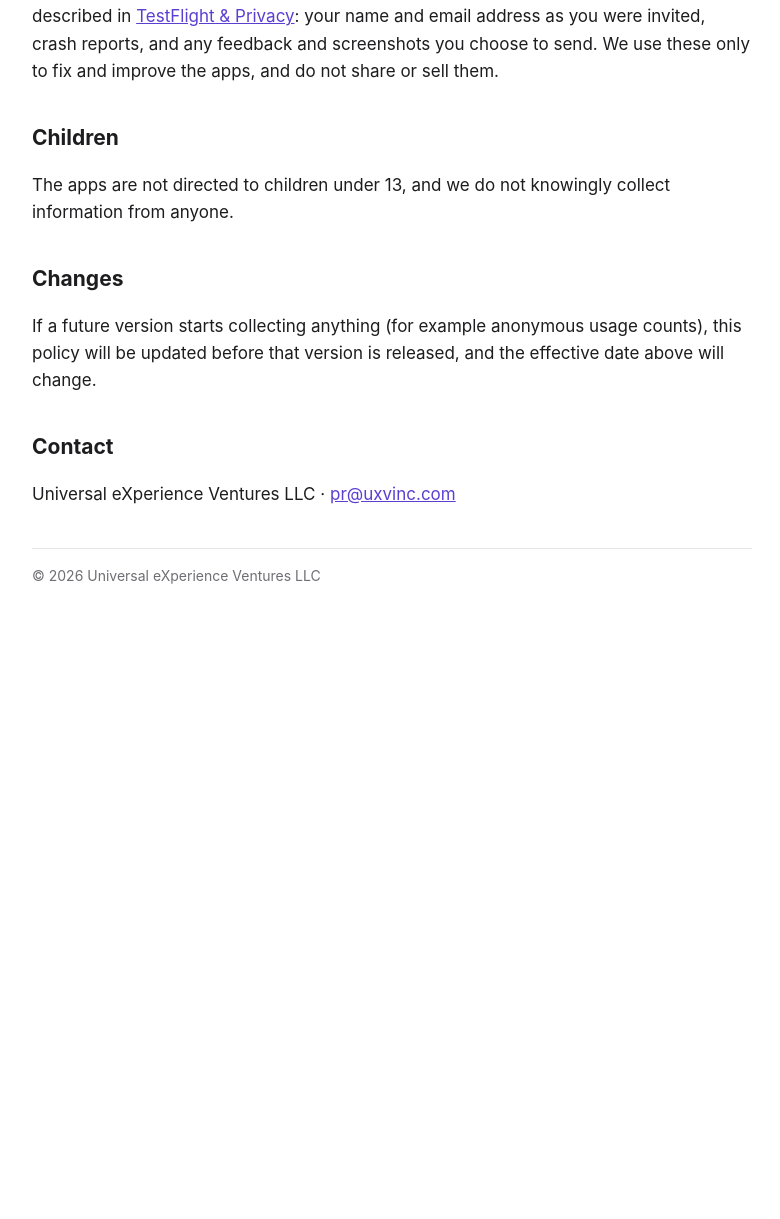
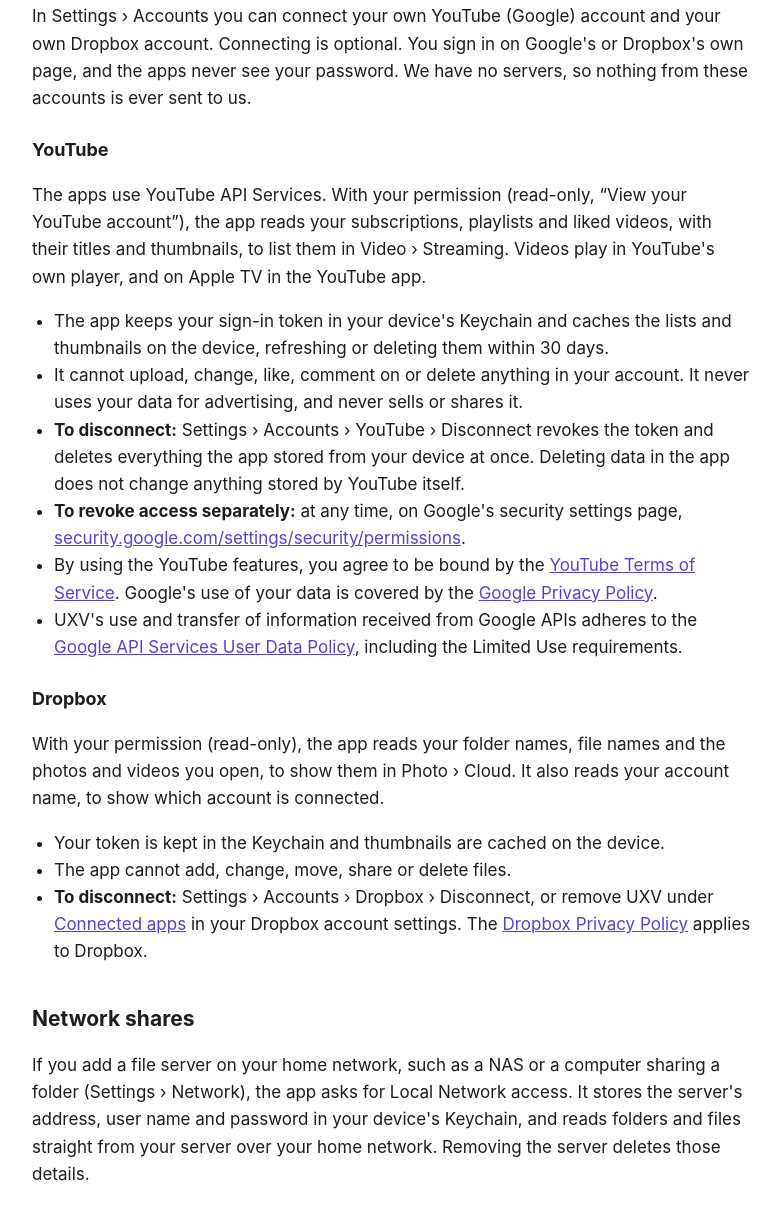
Before and after one commit to igmta/uxv-site, a plain HTML site: page privacy.html in a window 1280 px wide. Shown: the part 1575-2794 px from the top of the page, without its empty margins (248-1028 px from the left). Before the commit the page ends 2242 px from the top, so only its background shows below. Drawn offline with Linux system fonts and the light colour scheme.

Commit message:
Privacy policy: YouTube, Dropbox and network shares
Adds the disclosures Google and YouTube require before verification
(YouTube API Services, Limited Use, revocation, ToS link) and the
Dropbox and network-share sections. Effective 26 November 2026.

Co-Authored-By: Claude Opus 5.5 <noreply@anthropic.com>
Claude-Session: https://claude.ai/code/session_01Q98Z6zgsfxYjrF7HxG8Phj

```diff
--- a/privacy.html
+++ b/privacy.html
@@ -11,6 +11,7 @@
   main { max-width:720px; margin:0 auto; padding:48px 16px 80px; }
   h1 { font-size:34px; line-height:1.2; margin:0 0 4px; }
   h2 { font-size:21px; margin:36px 0 8px; }
+  h3 { font-size:18px; margin:24px 0 6px; }
   .meta { color:var(--muted); margin:0 0 28px; }
   a { color:var(--accent); }
   ul { padding-left:22px; }
@@ -21,7 +22,7 @@
 <body>
 <main>
 <h1>Privacy Policy</h1>
-<p class="meta">UXV Mobile, UXV Theater and UXV Desktop · Universal eXperience Ventures LLC · Effective 24 November 2026</p>
+<p class="meta">UXV Mobile, UXV Theater and UXV Desktop · Universal eXperience Ventures LLC · Effective 26 November 2026</p>
 
 <p>UXV Mobile (iPhone and iPad), UXV Theater (Apple TV) and UXV Desktop (Mac) show your own music, photos, videos, contacts and places in one simple carousel. This policy explains what the apps use and where it goes. The short version: <strong>we do not collect your data.</strong> There are no UXV accounts, no UXV servers, no advertising and no tracking.</p>
 
@@ -47,8 +48,32 @@
   <li><strong>Museum collections</strong>: The Metropolitan Museum of Art, Art Institute of Chicago, Cleveland Museum of Art, National Gallery of Art, Rijksmuseum, SMK – National Gallery of Denmark, the Smithsonian Institution and NASA.</li>
   <li><strong>Radio stations</strong>: the station you choose streams to you from its own servers.</li>
   <li><strong>LibriVox and the Internet Archive</strong>: free public-domain audiobooks.</li>
+  <li><strong>Google (YouTube) and Dropbox</strong>: only if you connect them; see below.</li>
 </ul>
 <p>Directions can open in Apple Maps, and calls open in Phone or FaceTime. Those apps are covered by Apple's privacy policy.</p>
+
+<h2>Accounts you connect (YouTube and Dropbox)</h2>
+<p>In Settings › Accounts you can connect your own YouTube (Google) account and your own Dropbox account. Connecting is optional. You sign in on Google's or Dropbox's own page, and the apps never see your password. We have no servers, so nothing from these accounts is ever sent to us.</p>
+<h3>YouTube</h3>
+<p>The apps use YouTube API Services. With your permission (read-only, “View your YouTube account”), the app reads your subscriptions, playlists and liked videos, with their titles and thumbnails, to list them in Video › Streaming. Videos play in YouTube's own player, and on Apple TV in the YouTube app.</p>
+<ul>
+  <li>The app keeps your sign-in token in your device's Keychain and caches the lists and thumbnails on the device, refreshing or deleting them within 30 days.</li>
+  <li>It cannot upload, change, like, comment on or delete anything in your account. It never uses your data for advertising, and never sells or shares it.</li>
+  <li><strong>To disconnect:</strong> Settings › Accounts › YouTube › Disconnect revokes the token and deletes everything the app stored from your device at once. Deleting data in the app does not change anything stored by YouTube itself.</li>
+  <li><strong>To revoke access separately:</strong> at any time, on Google's security settings page, <a href="https://security.google.com/settings/security/permissions">security.google.com/settings/security/permissions</a>.</li>
+  <li>By using the YouTube features, you agree to be bound by the <a href="https://www.youtube.com/t/terms">YouTube Terms of Service</a>. Google's use of your data is covered by the <a href="http://www.google.com/policies/privacy">Google Privacy Policy</a>.</li>
+  <li>UXV's use and transfer of information received from Google APIs adheres to the <a href="https://developers.google.com/terms/api-services-user-data-policy">Google API Services User Data Policy</a>, including the Limited Use requirements.</li>
+</ul>
+<h3>Dropbox</h3>
+<p>With your permission (read-only), the app reads your folder names, file names and the photos and videos you open, to show them in Photo › Cloud. It also reads your account name, to show which account is connected.</p>
+<ul>
+  <li>Your token is kept in the Keychain and thumbnails are cached on the device.</li>
+  <li>The app cannot add, change, move, share or delete files.</li>
+  <li><strong>To disconnect:</strong> Settings › Accounts › Dropbox › Disconnect, or remove UXV under <a href="https://www.dropbox.com/account/connected_apps">Connected apps</a> in your Dropbox account settings. The <a href="https://www.dropbox.com/privacy">Dropbox Privacy Policy</a> applies to Dropbox.</li>
+</ul>
+
+<h2>Network shares</h2>
+<p>If you add a file server on your home network, such as a NAS or a computer sharing a folder (Settings › Network), the app asks for Local Network access. It stores the server's address, user name and password in your device's Keychain, and reads folders and files straight from your server over your home network. Removing the server deletes those details.</p>
 
 <h2>Beta testing</h2>
 <p>If you test a beta version through Apple's TestFlight, Apple shares with us the information described in <a href="https://www.apple.com/legal/privacy/data/en/test-flight/">TestFlight &amp; Privacy</a>: your name and email address as you were invited, crash reports, and any feedback and screenshots you choose to send. We use these only to fix and improve the apps, and do not share or sell them.</p>
@@ -61,6 +86,7 @@
 
 <h2>Contact</h2>
 <p>Universal eXperience Ventures LLC · <a href="mailto:pr@uxvinc.com">pr@uxvinc.com</a></p>
+<p>Questions or complaints about privacy, including about data from your Google or Dropbox account: <a href="mailto:pr@uxvinc.com">pr@uxvinc.com</a>.</p>
 
 <hr>
 <footer>© 2026 Universal eXperience Ventures LLC</footer>
```
